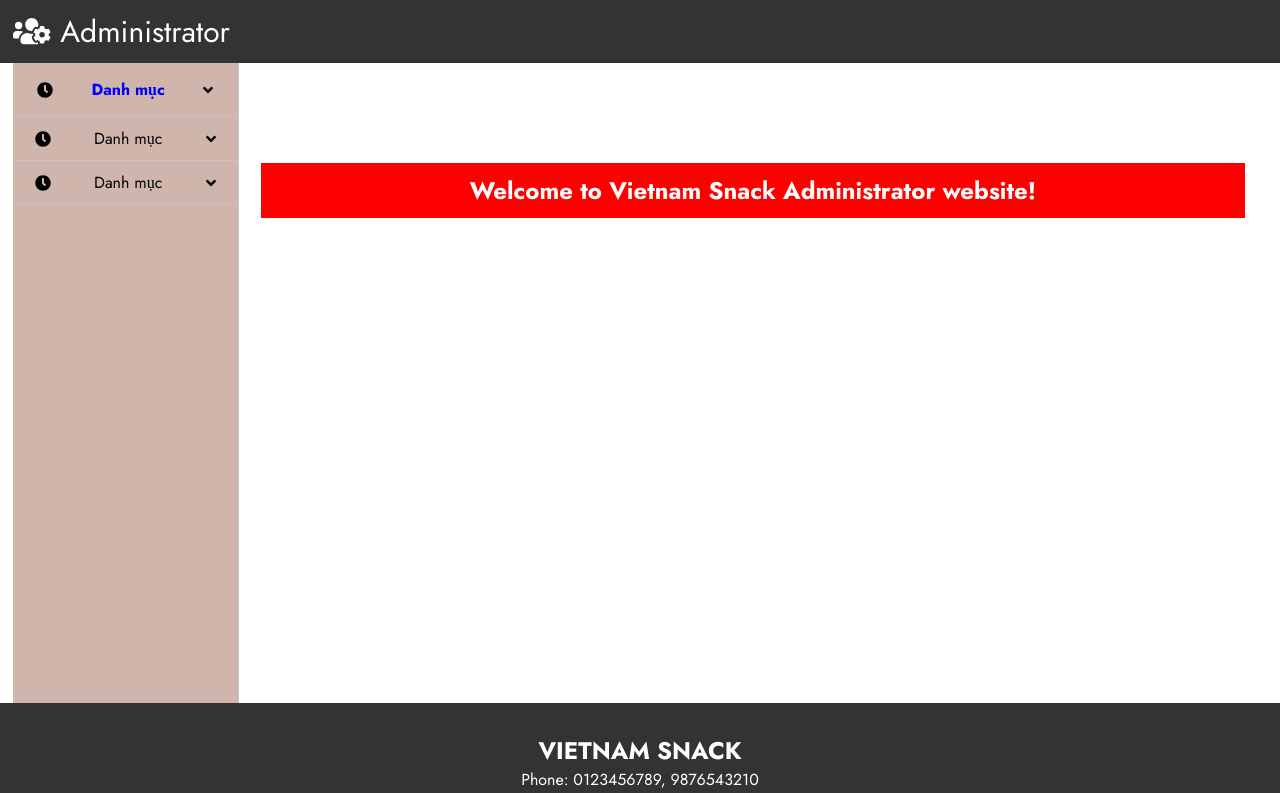
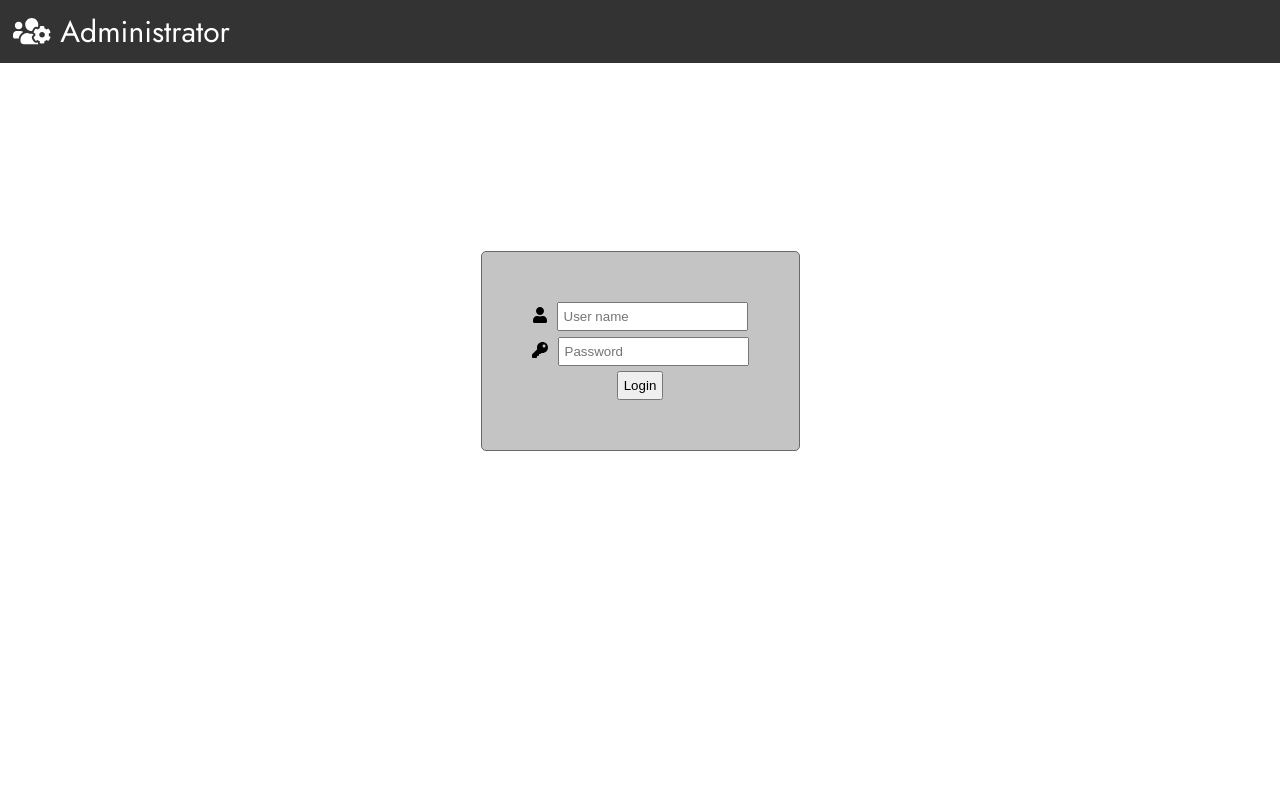
Before and after one commit to HuuVinh98/vnsnack-fe-admin, a React (Create React App) app: page / in a window 1280 px wide. Shown: the top 793 px of the page. Built offline with nearby package versions, Linux system fonts and the light colour scheme.

Commit message:
bug when choose categories

```diff
--- a/src/App.js
+++ b/src/App.js
@@ -4,20 +4,21 @@ import "./reset.scss";
 import Header from "./components/Header/Header";
 import MainContent from "./components/MainContent/MainContent";
 import Footer from "./components/Footer/Footer";
-
+import Login from "./components/Login/Login";
 import { BrowserRouter as Router, Switch, Route, Link } from "react-router-dom";
-
+import { useStore } from "./Store/hooks";
 import Context from "./Store/Context";
 
 function App() {
   //context
-  const state = useContext(Context);
-
+  const [state, dispatch] = useStore();
+  console.log(state.authenticated);
   return (
     <Router>
       <div className="App">
         <Header />
-        <MainContent />
+        {state.authenticated ? <MainContent /> : <Login />}
+
         <Footer />
       </div>
     </Router>
--- a/src/Store/reducer.js
+++ b/src/Store/reducer.js
@@ -1,11 +1,19 @@
 const initState = {
   showCartBox: false,
+  authenticated: false,
 };
 //ACTION
 const SWITCH_CART_BOX = "switch_cart_box";
 const switchCartBox = (payload) => {
   return {
     type: SWITCH_CART_BOX,
+    payload,
+  };
+};
+const AUTHENTICATED = "authenticated";
+const authenticated = (payload) => {
+  return {
+    type: AUTHENTICATED,
     payload,
   };
 };
@@ -16,10 +24,16 @@ function reducer(state, action) {
         ...state,
         showCartBox: action.payload,
       };
+    case AUTHENTICATED:
+      return {
+        ...state,
+        authenticated: action.payload,
+      };
     default:
       throw new Error("Invalid action!");
   }
 }
 export { initState };
 export { switchCartBox };
+export { authenticated };
 export default reducer;
--- a/src/components/Header/Header.js
+++ b/src/components/Header/Header.js
@@ -1,20 +1,21 @@
 import "./Header.scss";
 import { FontAwesomeIcon } from "@fortawesome/react-fontawesome";
 import { faUsersCog } from "@fortawesome/free-solid-svg-icons";
+import { Link } from "react-router-dom";
 function Header() {
   return (
     <header>
       <div className="container">
         <ul>
           <li>
-            <a href="/" style={{ color: "white" }}>
+            <Link to="/" style={{ color: "white" }}>
               <FontAwesomeIcon
                 icon={faUsersCog}
                 color="white"
                 style={{ marginRight: "10px" }}
               />
               Administrator
-            </a>
+            </Link>
           </li>
         </ul>
       </div>
--- /dev/null
+++ b/src/components/Login/Login.js
@@ -0,0 +1,51 @@
+import "./Login.scss";
+import { FontAwesomeIcon } from "@fortawesome/react-fontawesome";
+import { faKey, faUser } from "@fortawesome/free-solid-svg-icons";
+import { authenticated } from "../../Store/reducer";
+import { useStore } from "../../Store/hooks";
+import { useState } from "react";
+export default function Login() {
+  const [state, dispatch] = useStore(); //global state
+
+  const [userName, setUserName] = useState("");
+  const [password, setPassword] = useState("");
+
+  return (
+    <div className="login">
+      <div className="container">
+        <form className="login-form flex f-column a-center j-spaceBetween">
+          <div className="user-name">
+            <FontAwesomeIcon icon={faUser} style={{ marginRight: "10px" }} />
+            <input
+              placeholder="User name"
+              onKeyUp={(e) => {
+                setUserName(e.target.value);
+              }}
+            />
+          </div>
+          <div className="password">
+            <FontAwesomeIcon icon={faKey} style={{ marginRight: "10px" }} />
+            <input
+              placeholder="Password"
+              onKeyUp={(e) => {
+                setPassword(e.target.value);
+              }}
+            />
+          </div>
+          <button
+            onClick={() => {
+              if (userName === "admin" && password === "admin") {
+                dispatch(authenticated(true));
+              } else {
+                dispatch(authenticated(false));
+                alert("Wrong user name or password, please try again!");
+              }
+            }}
+          >
+            Login
+          </button>
+        </form>
+      </div>
+    </div>
+  );
+}
--- /dev/null
+++ b/src/components/Login/Login.scss
@@ -0,0 +1,20 @@
+@import "../../flex";
+@import "../../grid";
+.login {
+  .container {
+    height: 80vh;
+    .login-form {
+      border-radius: 5px;
+      margin: 15% auto;
+      min-height: 200px;
+      padding: 50px;
+      border: 1px solid rgb(107, 104, 104);
+      background-color: #c4c4c4;
+      width: max-content;
+      input,
+      button {
+        padding: 5px;
+      }
+    }
+  }
+}
--- a/src/components/MainContent/EditProduct/EditProduct.js
+++ b/src/components/MainContent/EditProduct/EditProduct.js
@@ -4,7 +4,7 @@ import { useParams } from "react-router-dom";
 
 import { FontAwesomeIcon } from "@fortawesome/react-fontawesome";
 import { faTimesCircle } from "@fortawesome/free-solid-svg-icons";
-
+import { Link } from "react-router-dom";
 import { Editor } from "react-draft-wysiwyg";
 import "../../../../node_modules/react-draft-wysiwyg/dist/react-draft-wysiwyg.css";
 
@@ -119,7 +119,7 @@ export default function EditProduct() {
         <li className="flex a-center j-center">
           <button>Lưu</button>
           <button>
-            <a href="/">Thoát</a>
+            <Link to="/">Thoát</Link>
           </button>
         </li>
       </ul>
--- a/src/components/MainContent/MainContent.js
+++ b/src/components/MainContent/MainContent.js
@@ -8,7 +8,7 @@ import {
   faClock,
 } from "@fortawesome/free-solid-svg-icons";
 import { FontAwesomeIcon } from "@fortawesome/react-fontawesome";
-import { Switch, Route } from "react-router-dom";
+import { Switch, Route, Link } from "react-router-dom";
 import "./MainContent.scss";
 
 export default function MainContent() {
@@ -20,38 +20,38 @@ export default function MainContent() {
             <li className="flex f-column">
               <div className="title flex j-around a-center">
                 <FontAwesomeIcon icon={faClock} />
-                <p>Danh mục</p>
+                <p>Category</p>
                 <FontAwesomeIcon icon={faAngleDown} />
               </div>
               <ul className="drop-down">
                 <li>
-                  <a href="/product">
+                  <Link to="/product">
                     <FontAwesomeIcon
                       icon={faAngleRight}
                       style={{ marginRight: "10px" }}
                     />
-                    Sản phẩm
-                  </a>
+                    Products
+                  </Link>
                 </li>
                 <li>
-                  <a href="">
+                  <Link to="">
                     <FontAwesomeIcon
                       icon={faAngleRight}
                       style={{ marginRight: "10px" }}
                     />
                     ABCD
-                  </a>
+                  </Link>
                 </li>
               </ul>
             </li>
             <li className="flex j-around a-center">
               <FontAwesomeIcon icon={faClock} />
-              <p>Danh mục</p>
+              <p>Category</p>
               <FontAwesomeIcon icon={faAngleDown} />
             </li>
             <li className="flex j-around a-center">
               <FontAwesomeIcon icon={faClock} />
-              <p>Danh mục</p>
+              <p>Category</p>
               <FontAwesomeIcon icon={faAngleDown} />
             </li>
           </ul>
--- a/src/components/MainContent/Product/Product.js
+++ b/src/components/MainContent/Product/Product.js
@@ -2,14 +2,14 @@ import { faEdit, faPlus, faTrash } from "@fortawesome/free-solid-svg-icons";
 import { FontAwesomeIcon } from "@fortawesome/react-fontawesome";
 import {} from "@fortawesome/free-brands-svg-icons";
 import "./Product.scss";
-import mucrim from "../../../images/mucrim.png";
+import { Link } from "react-router-dom";
 import Item from "./Item/Item";
 import { useState, useEffect } from "react";
 export default function Product() {
   const [keyWord, setKeyWord] = useState(""); //từ khoá tìm tiếm
   const [sort, setSort] = useState("new"); // sắp xếp theo
   const [take, setTake] = useState(0); // số lượng hiển thị
-  const [categoryId, setCategoryId] = useState("Tất cả"); //
+  const [categoryId, setCategoryId] = useState("All"); //
   const [currentCategory, setCurrentCategory] = useState("");
   //lấy danh sách sản phẩm
   const [products, setProducts] = useState([]);
@@ -17,9 +17,7 @@ export default function Product() {
     fetch(
       `http://api.vnsnack.com/product?keyword=${keyWord}${
         take > 0 ? `&take=${take}` : ""
-      }&sort=${sort}${
-        categoryId !== "Tất cả" ? `&categoryId=${categoryId}` : ""
-      }`
+      }&sort=${sort}${categoryId !== "All" ? `&categoryId=${categoryId}` : ""}`
     )
       .then((res) => res.json())
       .then((products) => setProducts(products));
@@ -35,18 +33,18 @@ export default function Product() {
 
   return (
     <div className="product flex f-column a-center">
-      <h2>THÔNG TIN SẢN PHẨM</h2>
+      <h2>PRODUCTS INFOMATION</h2>
       <div className="tool-bar">
         <form className="flex j-spaceBetween">
           <input
-            placeholder="Tìm kiếm"
+            placeholder="Search"
             id="search"
             onChange={(e) => {
               setKeyWord(e.target.value);
             }}
           />
           <input
-            placeholder="Số hiển thị"
+            placeholder="Number of display"
             id="number"
             type="number"
             value={take > 0 ? take : ""}
@@ -64,14 +62,14 @@ export default function Product() {
             <option value="hot">Hot</option>
             <option value="expensive">Expensive</option>
           </select>
-          Danh mục:
+          Category:
           <select
             onChange={(e) => {
               setCategoryId(e.target.value);
               setCurrentCategory(e.target.value);
             }}
           >
-            <option>Tất cả</option>
+            <option>All</option>
             {category.map((val, idx) => {
               return (
                 <option key={idx} value={val.id}>
@@ -81,27 +79,22 @@ export default function Product() {
             })}
           </select>
           <button>
-            <a href="/add-product">
+            <Link to="/add-product">
               <FontAwesomeIcon icon={faPlus} />
-              Thêm mới
-            </a>
+              Add
+            </Link>
           </button>
         </form>
       </div>
       <table className="statistical">
         <tr>
-          <th>STT</th>
-          <th>Tên</th>
-          <th>Danh mục</th>
-          <th>Ảnh</th>
-          <th>Giá</th>
-
-          <th>Số lượng</th>
-
-          <th>New</th>
-          <th>Hot</th>
-          <th>Expensive</th>
-          <th>Tác vụ</th>
+          <th>No</th>
+          <th>Name</th>
+          <th>Categories</th>
+          <th>Photo</th>
+          <th>Price</th>
+          <th>Quantity</th>
+          <th>Action</th>
         </tr>
         {/* content in one row */}
         {products.map((val, idx) => {
@@ -114,7 +107,6 @@ export default function Product() {
               img={val.photos.find((img) => img.isThumbnail).url}
               price={val.price}
               quantity={val.quantity}
-              news={true}
             />
           );
         })}
```
Also changed, not shown: src/components/MainContent/AddProduct/AddProduct.js (+33 -13 lines), src/components/MainContent/Product/Item/Item.js (+0 -12 lines).
